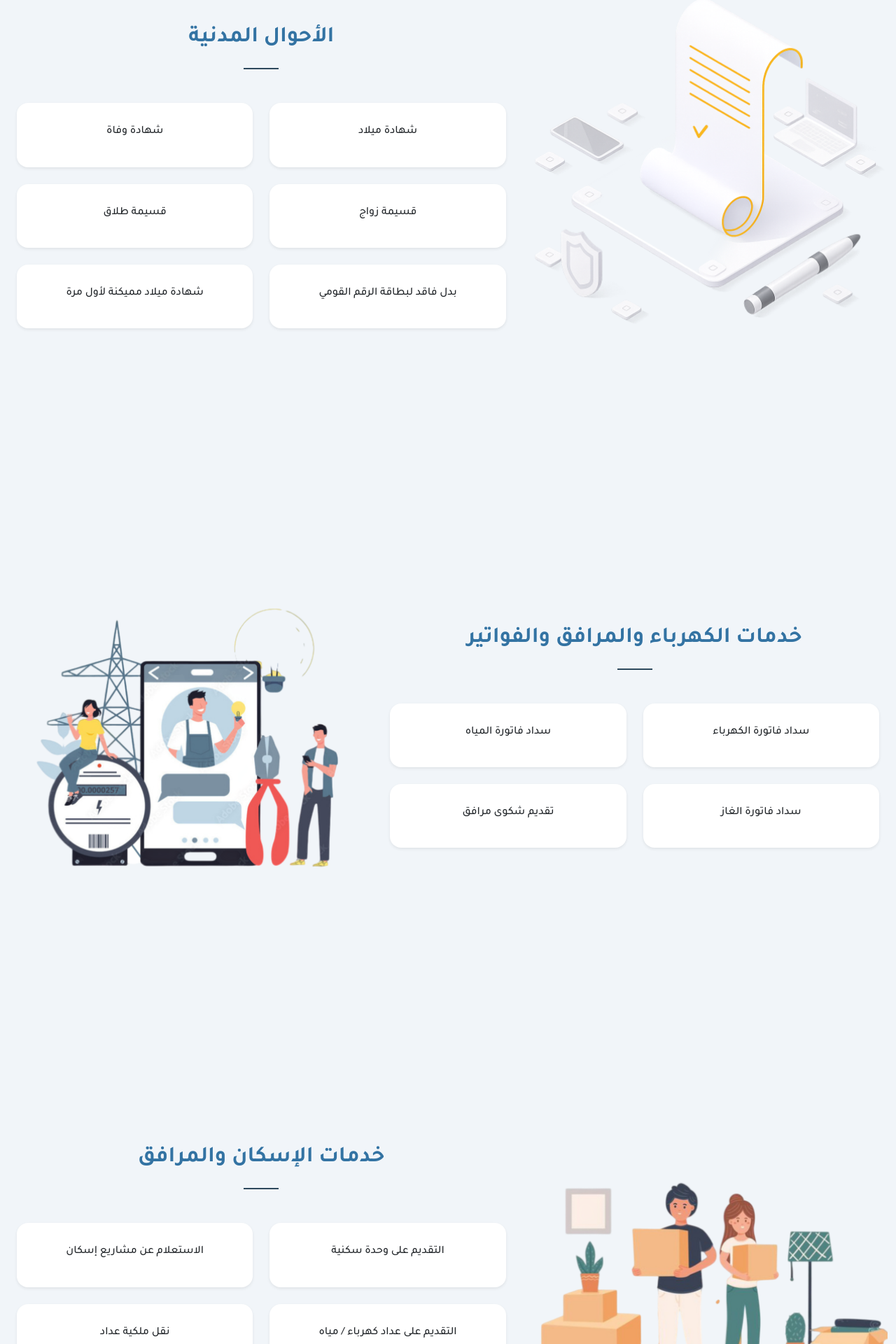
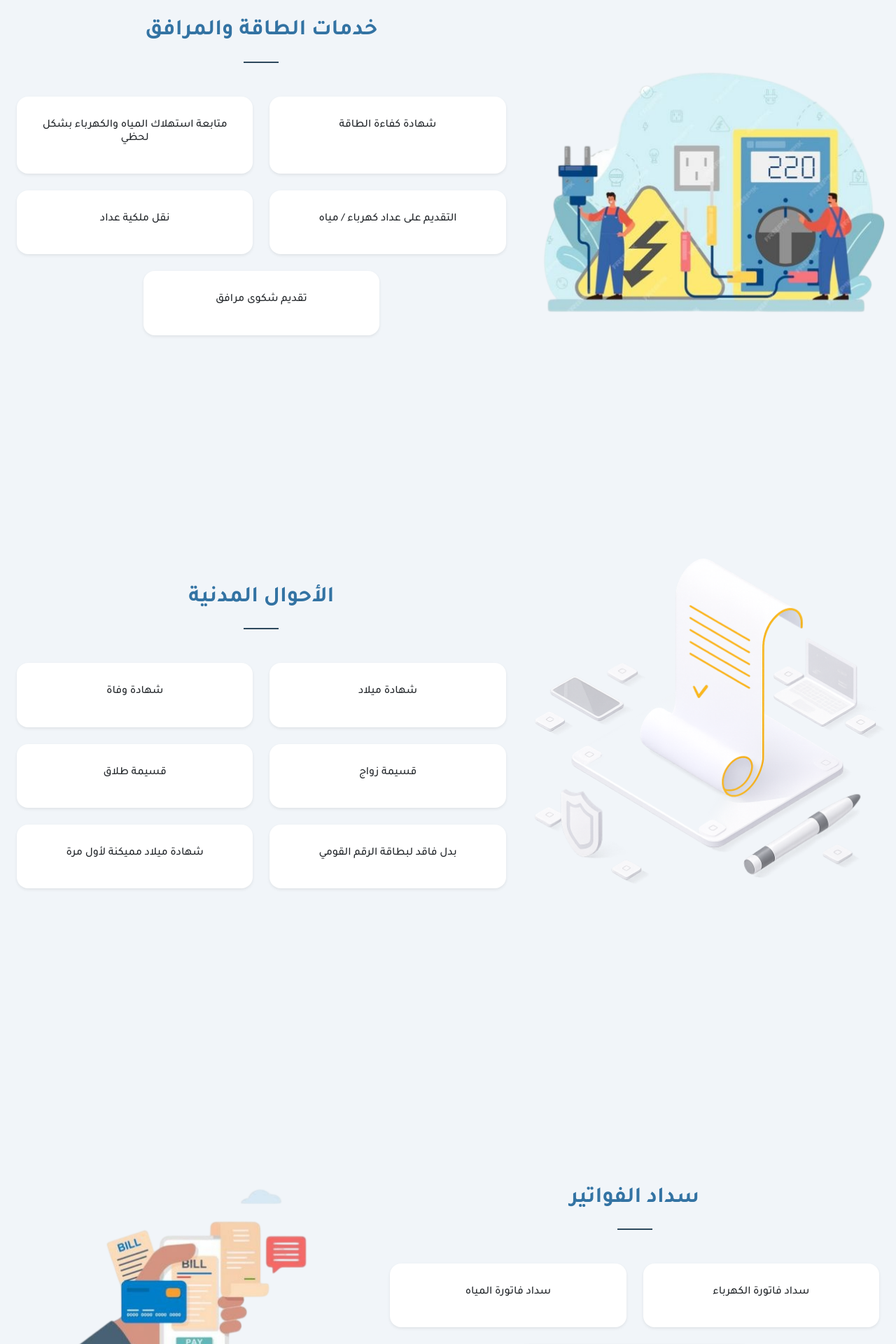
Before and after one commit to Mariamgemy/Graduation-project, a React (Vite) app: page / in a window 1280 px wide. Shown: the part 1080-3000 px from the top of the page at 70% size. Built offline with nearby package versions, Linux system fonts and the light colour scheme; a web font is replaced by a local one.

Commit message:
update images

```diff
--- a/src/components/welcomePage/WelcomePage.jsx
+++ b/src/components/welcomePage/WelcomePage.jsx
@@ -4,12 +4,12 @@ import rafikiImg from "../images/rafiki.svg";
 import MainComponent from "../MainComponent";
 import permitsImg from "../images/ChatGPT Image 6 أبريل 2025، 09_52_31 م.png";
 import ReverseSection from "../ReverseSection";
-import elctricImg from "../images/تصميم بدون عنوان.png";
-import houseImg from "../images/وحدة سكنيه.png";
+import elctricImg from "../images/electric.png";
+
 import trafficImg from "../images/تصميم بدون عنوان (1) (1).png";
 import Footer from "../Footer";
 import phoneImg from "../images/phone.png";
-
+import billImg from "../images/bill.png"
 function WelcomePage() {
   //اشهر الخدامات
   const services = [
@@ -117,41 +117,46 @@ function WelcomePage() {
     },
   ];
 
-  // خدمات الإسكان والمرافق
+  // خدمات الكهرباء والمرافق
   const housingServices = [
     {
       id: "housing-1",
       category: "housing",
-      title: "التقديم على وحدة سكنية",
-      description: "خدمة تقديم طلب للحصول على وحدة سكنية.",
+      title: "شهادة كفاءة الطاقة",
+      description:
+        "خدمة إصدار شهادة معتمدة توضح مدى كفاءة استهلاك الطاقة للعقارات أو الوحدات السكنية، لدعم جهود ترشيد الطاقة.",
     },
     {
       id: "housing-2",
       category: "housing",
-      title: "الاستعلام عن مشاريع إسكان",
-      description: "استعلام عن المشاريع السكنية المتاحة.",
+      title: "متابعة استهلاك المياه والكهرباء بشكل لحظي",
+      description:
+        "خدمة تمكّنك من متابعة استهلاكك الشهري واليومي للمياه والكهرباء عبر تقارير ورسوم بيانية تفصيلية، مع إشعارات في حال ارتفاع الاستهلاك.",
     },
     {
       id: "housing-3",
       category: "housing",
       title: "التقديم على عداد كهرباء / مياه",
-      description: "التقديم للحصول على عداد كهرباء أو مياه.",
+      description:
+        "خدمة إلكترونية تتيح لك تقديم طلب للحصول على عداد كهرباء أو مياه جديد بطريقة سهلة وسريعة.",
     },
     {
       id: "housing-4",
       category: "housing",
       title: "نقل ملكية عداد",
-      description: "خدمة نقل ملكية عداد كهرباء أو مياه.",
+      description:
+        "خدمة نقل ملكية عداد الكهرباء أو المياه من شخص إلى آخر بشكل رسمي، مع تحديث كافة بيانات المشترك.",
     },
     {
       id: "housing-5",
       category: "housing",
-      title: "تقديم شكوى للمرافق",
-      description: "خدمة تقديم شكوى لمرافق الكهرباء أو المياه.",
+      title: "تقديم شكوى مرافق",
+      description:
+        "خدمة تتيح لك تقديم شكوى رسمية بخصوص مشكلات المرافق مثل أعطال العدادات أو تسربات المياه والكهرباء.",
     },
   ];
 
-  // خدمات الكهرباء والمرافق والفواتير
+  // سداد الفواتير
   const utilityServices = [
     // {
     //   id: "utility-1",
@@ -183,12 +188,6 @@ function WelcomePage() {
       title: "سداد فاتورة الغاز",
       description: "سدد فاتورة الغاز الخاصة بك.",
     },
-    {
-      id: "utility-6",
-      category: "utility",
-      title: "تقديم شكوى مرافق",
-      description: "خدمة تقديم شكوى بخصوص أي مشكلة في المرافق.",
-    },
   ];
   const caption = [
     {
@@ -206,6 +205,13 @@ function WelcomePage() {
         cardsData={services}
       />
 
+      <div id="housing-section">
+        <ReverseSection
+          title=" خدمات الطاقة والمرافق "
+          image={elctricImg}
+          cardsData={housingServices}
+        />
+      </div>
       <div id="civil-section">
         <ReverseSection
           title=" الأحوال المدنية"
@@ -216,17 +222,9 @@ function WelcomePage() {
 
       <div id="utility-section">
         <MainComponent
-          title=" خدمات الكهرباء والمرافق والفواتير"
-          image={elctricImg}
+          title=" سداد الفواتير"
+          image={billImg}
           cardsData={utilityServices}
-        />
-      </div>
-
-      <div id="housing-section">
-        <ReverseSection
-          title=" خدمات الإسكان والمرافق "
-          image={houseImg}
-          cardsData={housingServices}
         />
       </div>
 
```
Also changed, not shown: src/components/images/bill.png (added), src/components/images/electric.png (added).
